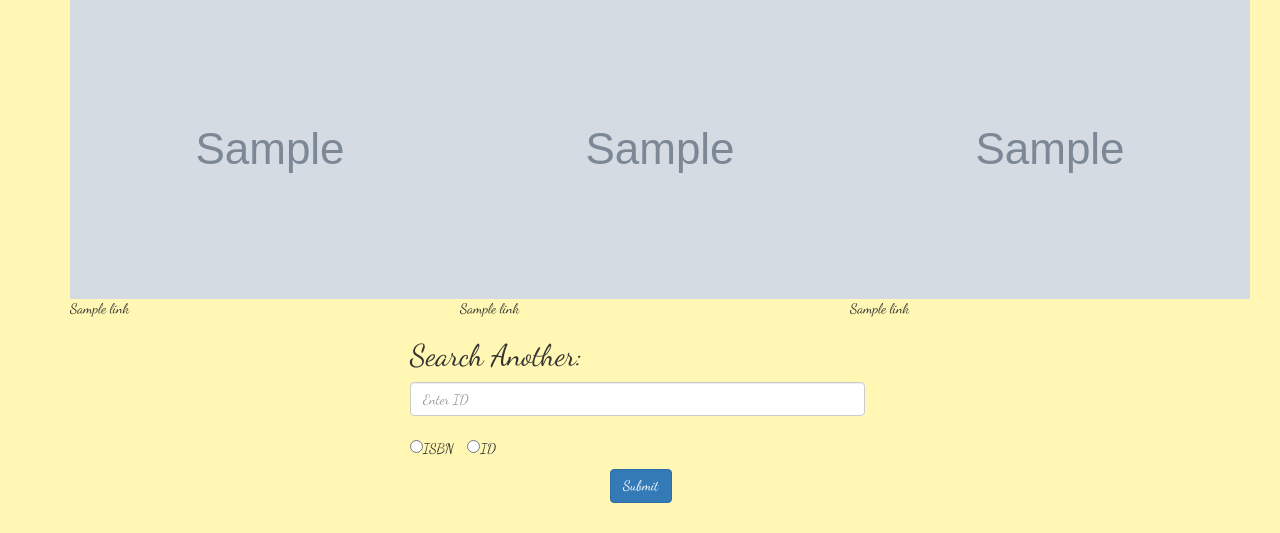
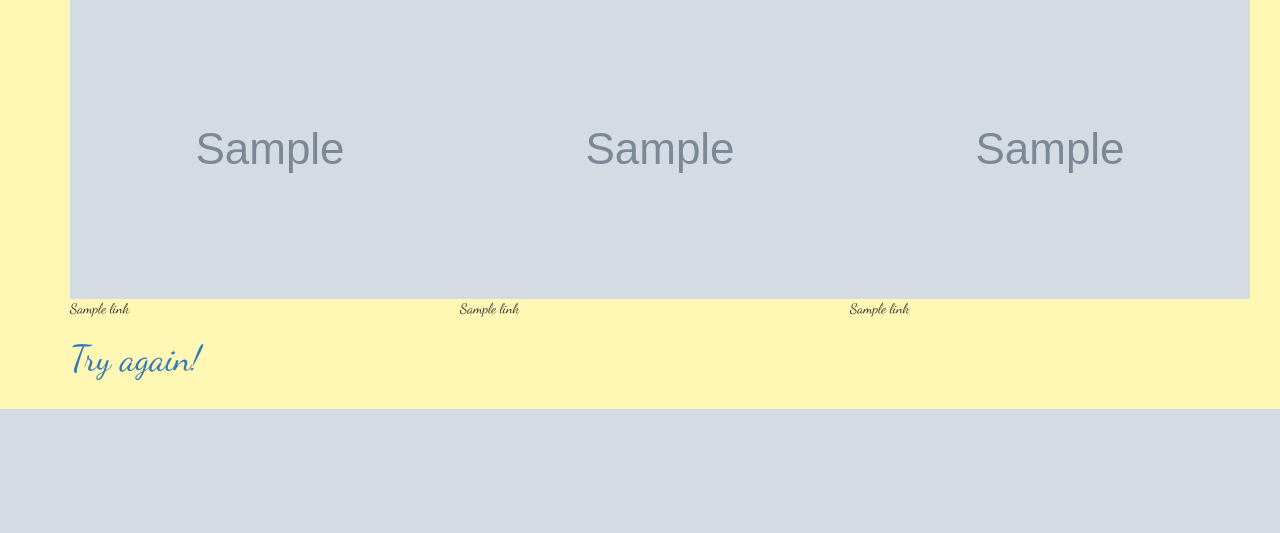
Before and after one commit to srdg/goodreadsrec, a Flask app: template templates/index.html in a window 1280 px wide. Shown: the part 911-1444 px from the top of the page. After the commit the page ends 1320 px from the top, so only its background shows below. Run offline with Flask 2, Linux system fonts and the light colour scheme; the template is opened without the code that fills it: most values are stand-ins (such as "Sample title", 1, 10 or a date in 2020); grey boxes marked "Sample" are stand-in pictures; some libraries are stand-ins or nearby versions.

Commit message:
add working version

```diff
--- a/app.py
+++ b/app.py
@@ -5,32 +5,34 @@ import os
 gc = client.GoodreadsClient(os.environ.get('GCLIENT_TOKEN'),os.environ.get('GCLIENT_KEY'))
 
 app = Flask(__name__)
+links = []
 
 @app.route('/')
 def form():
-	return render_template('form.html' )
+	return render_template('form.html')
 
 @app.route('/search/ID/<idnum>')
 def display_booksById(idnum):
-	links = request.args['links']
 	return render_template('index.html', len = 7, links=links)
 
 @app.route('/search/ISBN/<isbn>')
 def display_booksByIsbn(isbn):
-	links = request.args['links']
 	return render_template('index.html', len = 7, links=links)
 
 
 
-@app.route('/', methods=['POST'])
+@app.route('/', methods=['POST', 'GET'])
 def form_post():
+	global links
+	links=[]
 	try:
 		links,book_obj,query_num = get_search_tag()
 		links.insert(0,book_obj)
+		print(type(links[0]))
 		if search_by_id() == True:
-			return redirect(url_for('display_booksById', idnum=query_num, len=7, links=links))
+			return redirect(url_for('display_booksById', idnum=query_num, len=7))
 		else:
-			return redirect(url_for('display_booksByIsbn', isbn=query_num, len=7, links=links))
+			return redirect(url_for('display_booksByIsbn', isbn=query_num, len=7))
 	except KeyError:
 		return render_template('notFound.html')
 	except IndexError:
@@ -39,6 +41,7 @@ def form_post():
 		return render_template('404.html')
 
 def get_search_tag():
+	global links
 	user_input = request.form['text']
 	query_num = user_input.strip()
 	if search_by_id() == True:
--- a/templates/index.html
+++ b/templates/index.html
@@ -57,19 +57,7 @@
 					</div>
 			{%endfor%}
 		</div>
-		<form class="form-inline" method="POST">
-			<h2>Search Another:</h2>
-			<div class="form-group">
-				<input type="text" class="form-control" id="text" placeholder="Enter ID" name="text" style="width:455px">
-			</div>
-			<br><br>
-			<div class="form-group">
-				<input type="radio" name="userChoice" value="isbn_no">ISBN
-				<input type="radio" name="userChoice" value="id_no" style="margin-left:10px;">ID
-			</div>
-			<br>
-			<button type="submit" class="btn btn-primary"  style="margin: 10px;margin-left:200px;">Submit</button>
-		</form>
+		<h1><a href="/">Try again!</a></h1>
   		<br>
 		</div>
 </body>
```
